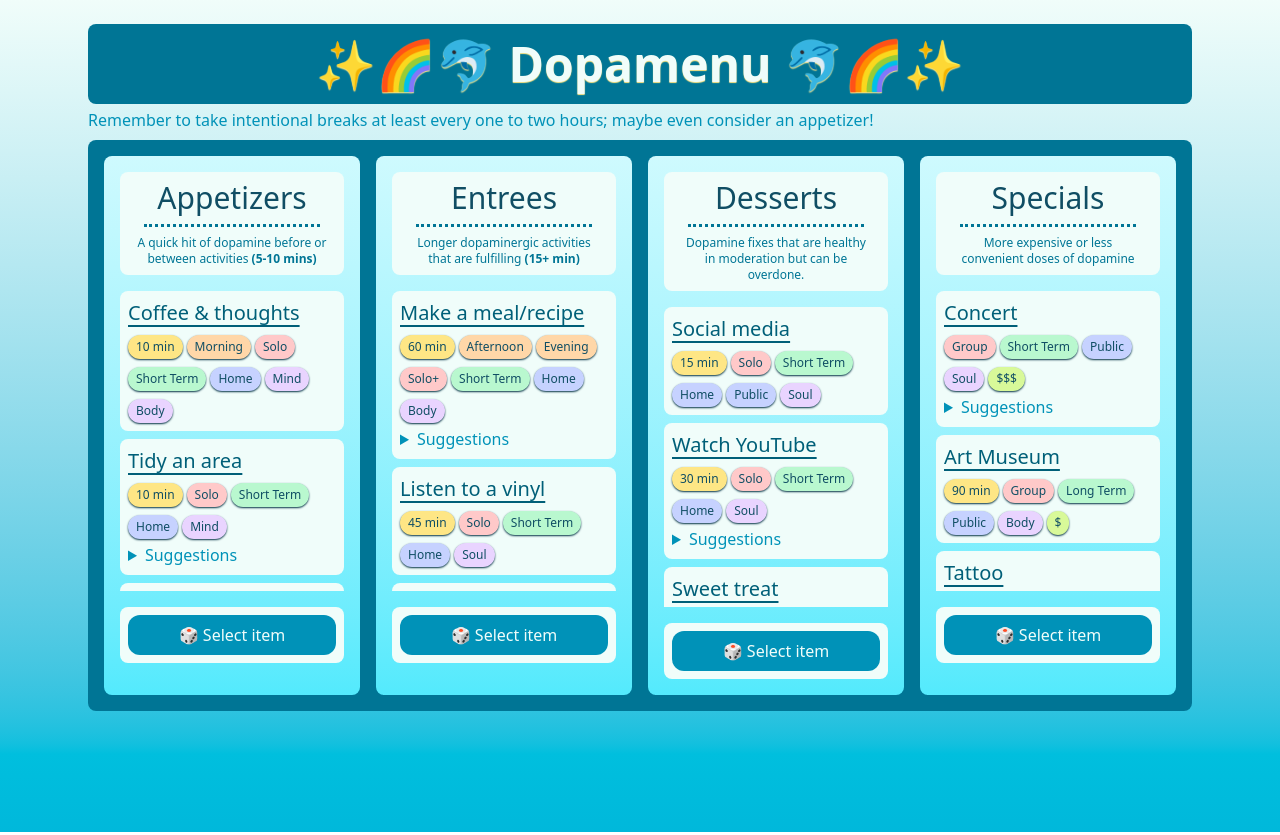
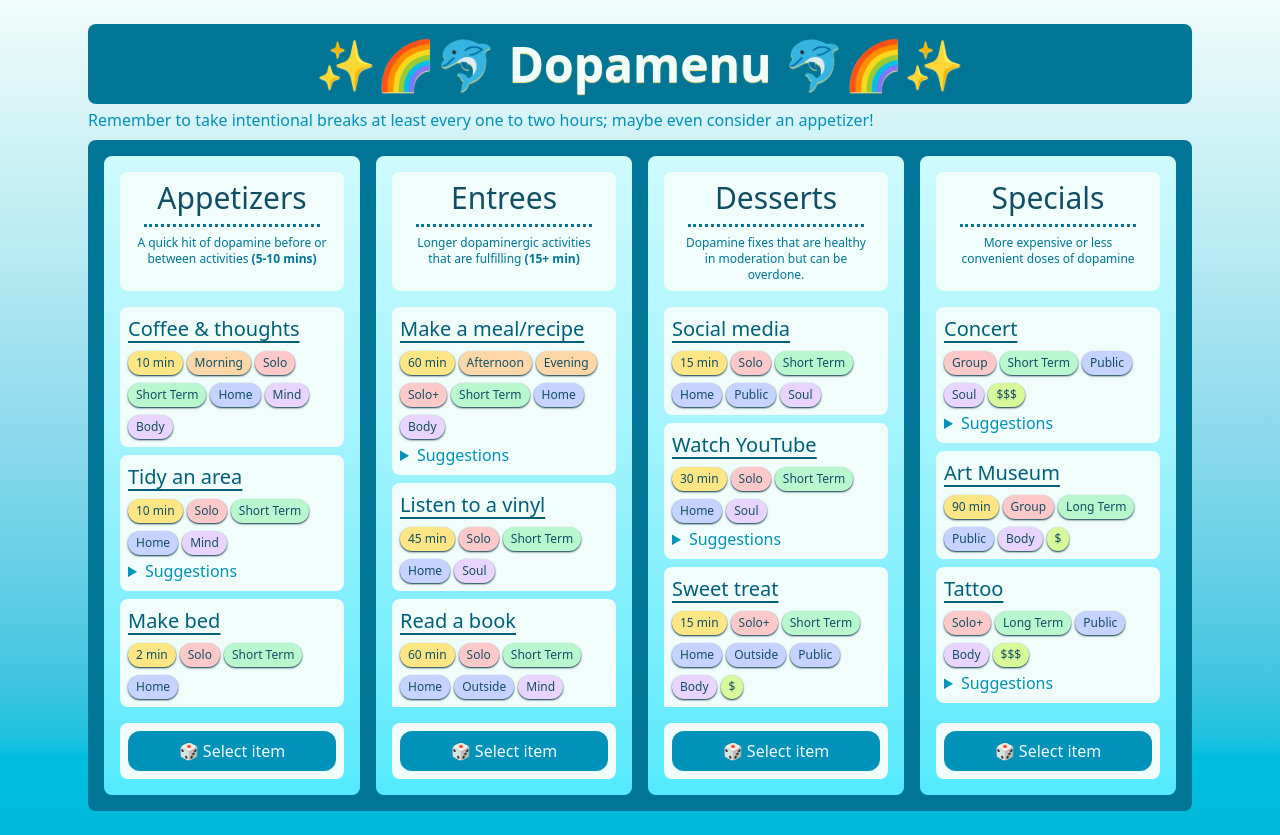
Before and after one commit to mqy-xii/self-care-app, a website with bundled scripts: page index.html in a window 1280 px wide. Built offline with nearby package versions, Linux system fonts and the light colour scheme.

Commit message:
Adjust list height depending on display and add consistent header height

```diff
--- a/main.js
+++ b/main.js
@@ -108,3 +108,13 @@ popUpBG.addEventListener("click", () => {
 popUpClose.addEventListener("click", () => {
     closePopUp()
 })
+
+const syncHeaderHeights = () => {
+  const headers = [...document.querySelectorAll('.menu-header')];
+  headers.forEach(h => (h.style.height = 'auto'));
+  const max = Math.max(...headers.map(h => h.offsetHeight));
+  headers.forEach(h => (h.style.height = `${max}px`));
+};
+
+window.addEventListener('load', syncHeaderHeights);
+window.addEventListener('resize', syncHeaderHeights);
--- a/styles.css
+++ b/styles.css
@@ -66,7 +66,7 @@ form > .cost {
 
 .menu-list {
     scrollbar-width: thin;
-    @apply m-4 max-h-75 overflow-y-scroll
+    @apply m-4 max-h-75 lg:max-h-100 overflow-y-scroll
 }
 
 .menu-item details {
```
Also changed, not shown: output.css.
